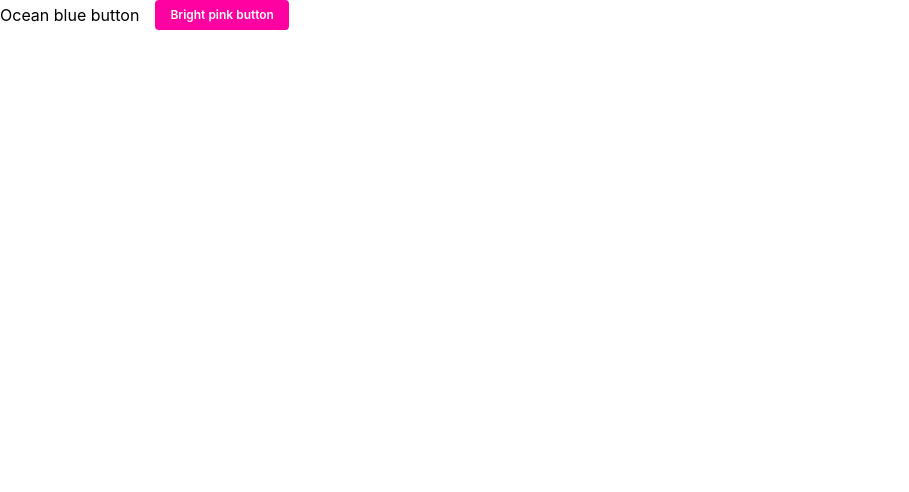
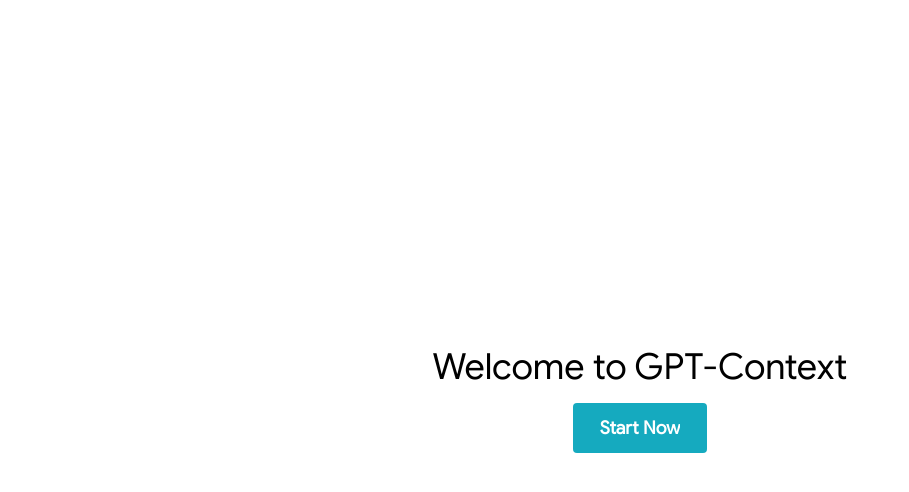
Before and after one commit to dnc-manhdung/gpt-context, a Next.js app: page / in a window 1280 px wide. Shown: the top 492 px of the page, without its empty margins (0-909 px from the left). Built offline with nearby package versions, Linux system fonts and the light colour scheme.

Commit message:
feat: main page

```diff
--- a/src/app/globals.css
+++ b/src/app/globals.css
@@ -16,18 +16,17 @@
   }
 }
 
-body {
-  color: rgb(var(--foreground-rgb));
-  background: linear-gradient(
-      to bottom,
-      transparent,
-      rgb(var(--background-end-rgb))
-    )
-    rgb(var(--background-start-rgb));
-}
-
 @layer utilities {
   .text-balance {
     text-wrap: balance;
   }
 }
+
+@font-face {
+  font-family: 'Google Sans';
+  src: url('./fonts/GoogleSans-Regular.ttf');
+}
+
+* {
+  font-family: 'Google Sans';
+}
--- a/src/app/layout.tsx
+++ b/src/app/layout.tsx
@@ -1,16 +1,23 @@
-import '@mantine/core/styles.css';
+import '@mantine/core/styles.css'
+import './globals.css'
 
-import { ColorSchemeScript, MantineProvider } from '@mantine/core';
+import { ColorSchemeScript, createTheme, MantineProvider } from '@mantine/core'
 
 export const metadata = {
   title: 'My Mantine app',
-  description: 'I have followed setup instructions carefully',
-};
+  description: 'I have followed setup instructions carefully'
+}
+
+const theme = createTheme({
+  luminanceThreshold: 0.5,
+  autoContrast: true,
+  primaryColor: 'cyan'
+})
 
 export default function RootLayout({
-  children,
+  children
 }: {
-  children: React.ReactNode;
+  children: React.ReactNode
 }) {
   return (
     <html lang="en">
@@ -18,8 +25,8 @@
         <ColorSchemeScript />
       </head>
       <body>
-        <MantineProvider>{children}</MantineProvider>
+        <MantineProvider theme={theme}>{children}</MantineProvider>
       </body>
     </html>
-  );
+  )
 }
--- a/src/app/page.tsx
+++ b/src/app/page.tsx
@@ -1,7 +1,13 @@
-import { Button, Checkbox, Group, TextInput } from '@mantine/core'
-import { useForm } from '@mantine/form'
-import Demo from './components/demo'
+import { Button, Center } from '@mantine/core'
+import Link from 'next/link'
 
 export default function Page() {
-  return <Demo />
+  return (
+    <Center className="text-4xl h-screen flex flex-col gap-4">
+      Welcome to GPT-Context
+      <Button size="lg" component={Link} href="/login">
+        Start Now
+      </Button>
+    </Center>
+  )
 }
```
Also changed, not shown: src/app/fonts/GoogleSans-Regular.ttf (added).
